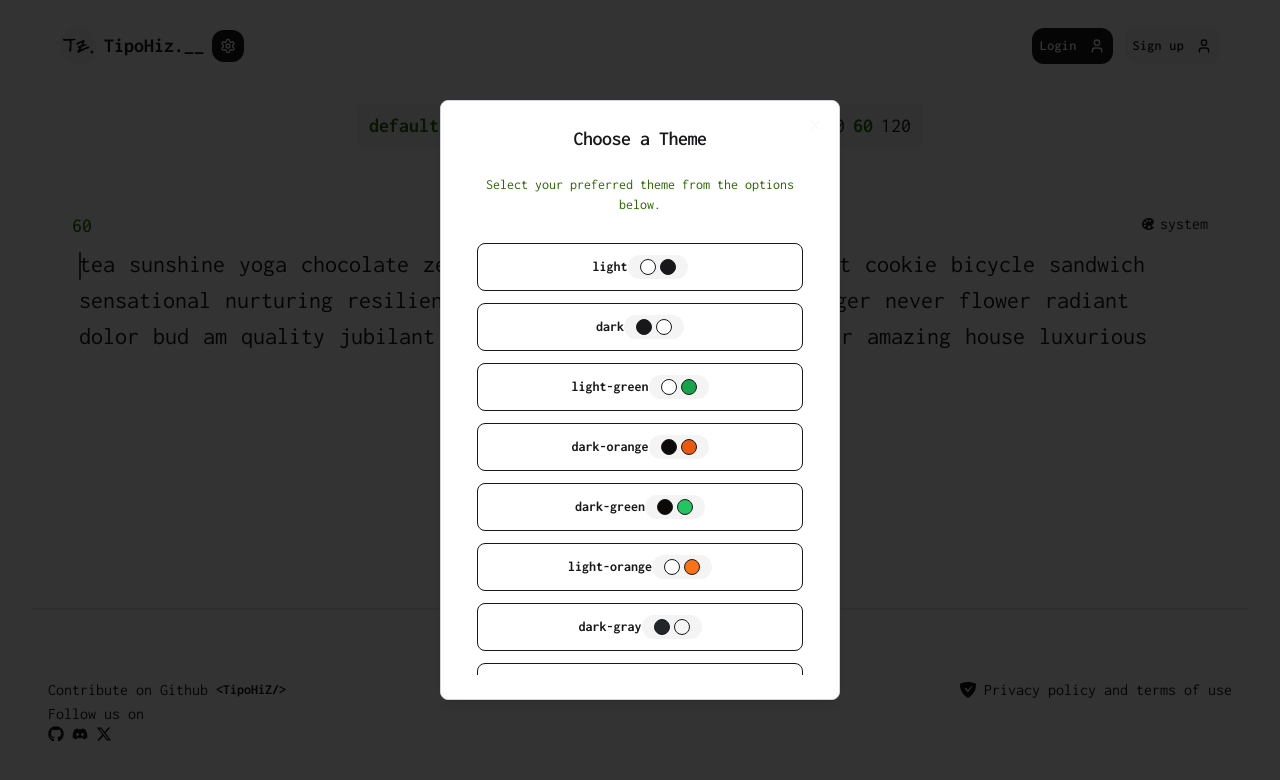
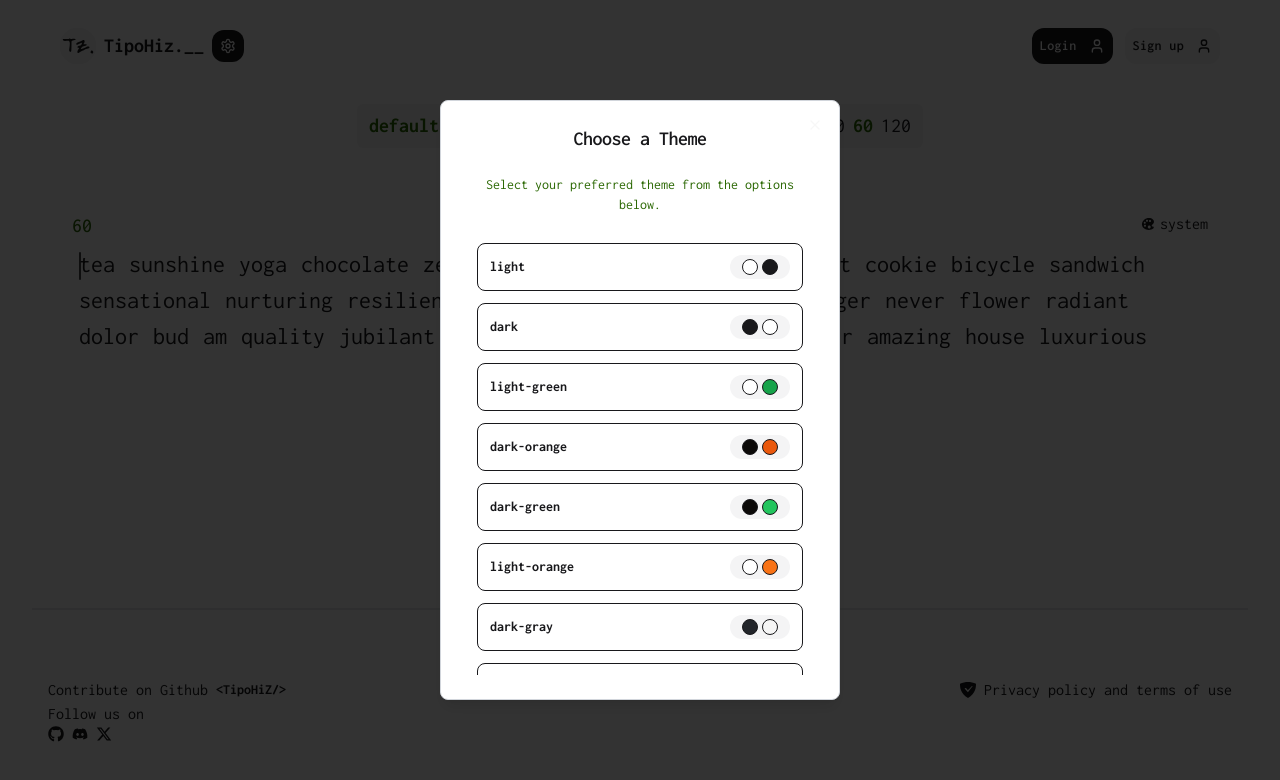
Before and after one commit to JhohannesK/TipoHiZ, a Next.js app: page / in a window 1280 px wide. Both pictures are taken after a click on the button "system". Shown: the top 780 px of the page. Built offline with nearby package versions, Linux system fonts and the light colour scheme; what simple-zustand-devtools would draw is missing.

Commit message:
Update theme-choose.tsx

```diff
--- a/components/expo/theme-choose.tsx
+++ b/components/expo/theme-choose.tsx
@@ -59,7 +59,7 @@ export default function ThemeChoose() {
                   const [currtheme, color1, color2] = themeString.split(',');
                   return (
                      <button
-                        className={`flex items-center justify-center rounded-lg w-full h-12 font-bold text-sm transition duration-300 ease-in-out transform hover:scale-105 focus:outline-none ${
+                        className={`flex items-center justify-between px-3 rounded-lg w-full h-12 font-bold text-sm transition duration-300 ease-in-out transform hover:scale-105 focus:outline-none ${
                            theme === currtheme
                               ? 'bg-foreground text-input  border-input hover:bg-accent hover:text-destructive border-2 transition duration-300 ease-in-out'
                               : 'bg-background text-input border border-input hover:bg-accent hover:text-destructive transition duration-150 ease-in-out'
```
